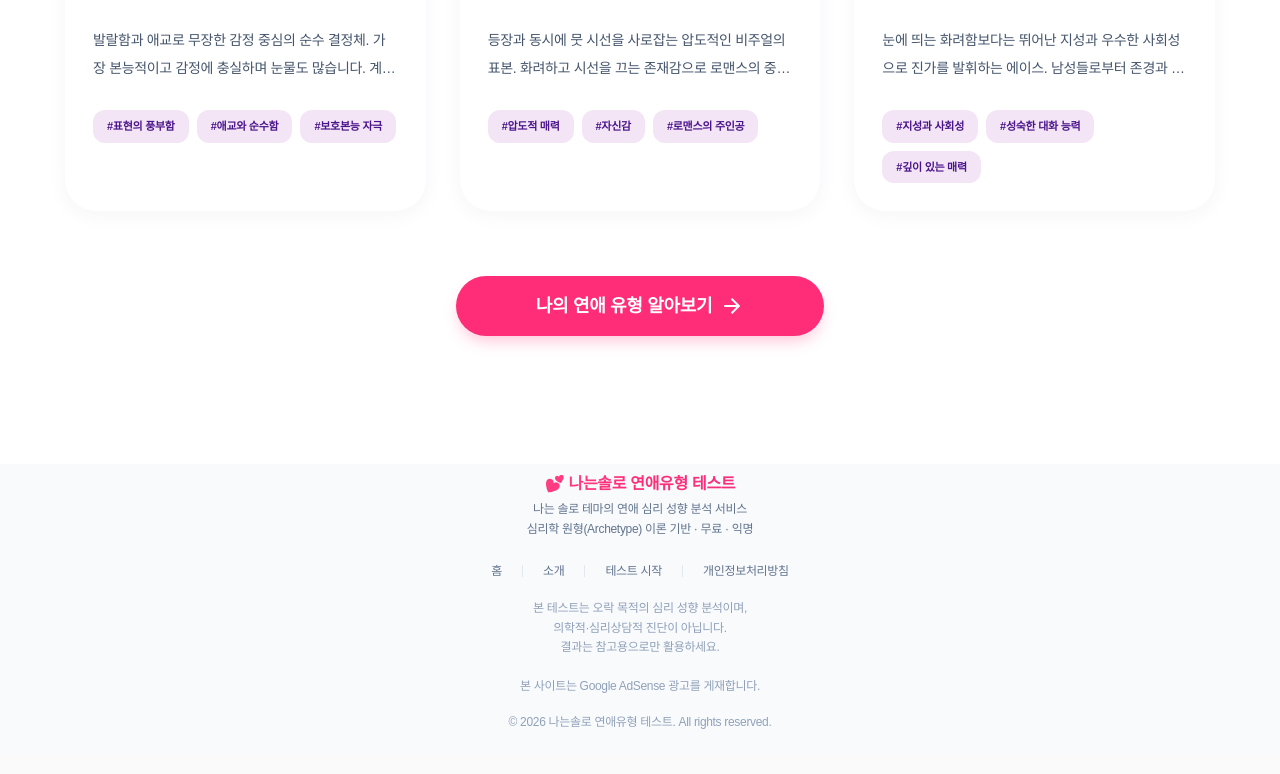
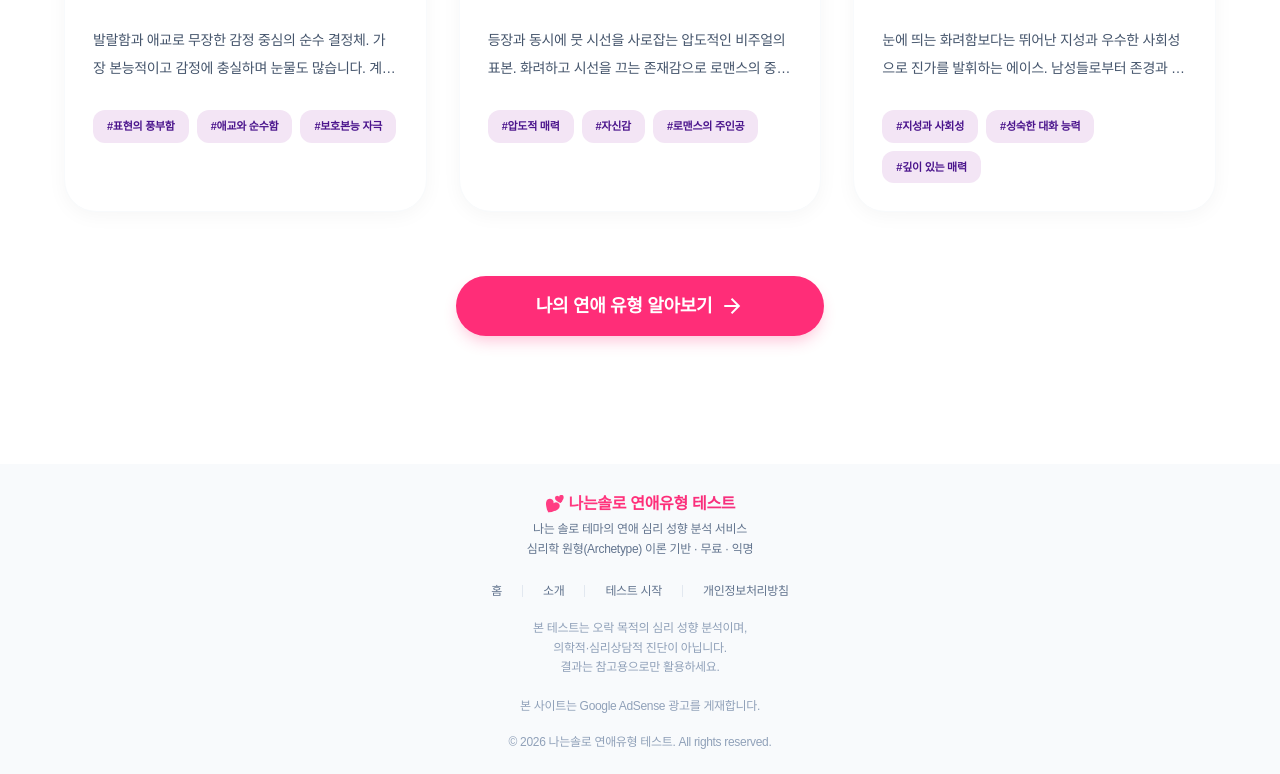
Before and after one commit to leedaekeun/iamsolo_test, a React (Vite) app: page / in a window 1280 px wide. Shown: the part 3856-4630 px from the top of the page. Built offline with nearby package versions, Linux system fonts and the light colour scheme.

Commit message:
style: adjust footer gray area up by 20px

```diff
--- a/src/components/Footer.tsx
+++ b/src/components/Footer.tsx
@@ -2,7 +2,7 @@ import { Link } from 'react-router-dom';
 
 export default function Footer() {
     return (
-        <footer className="relative z-10 mt-auto bg-slate-50 pt-2 pb-6 px-6">
+        <footer className="relative z-10 mt-auto bg-slate-50 pt-7 -mt-5 pb-6 px-6">
 
 
 
```
